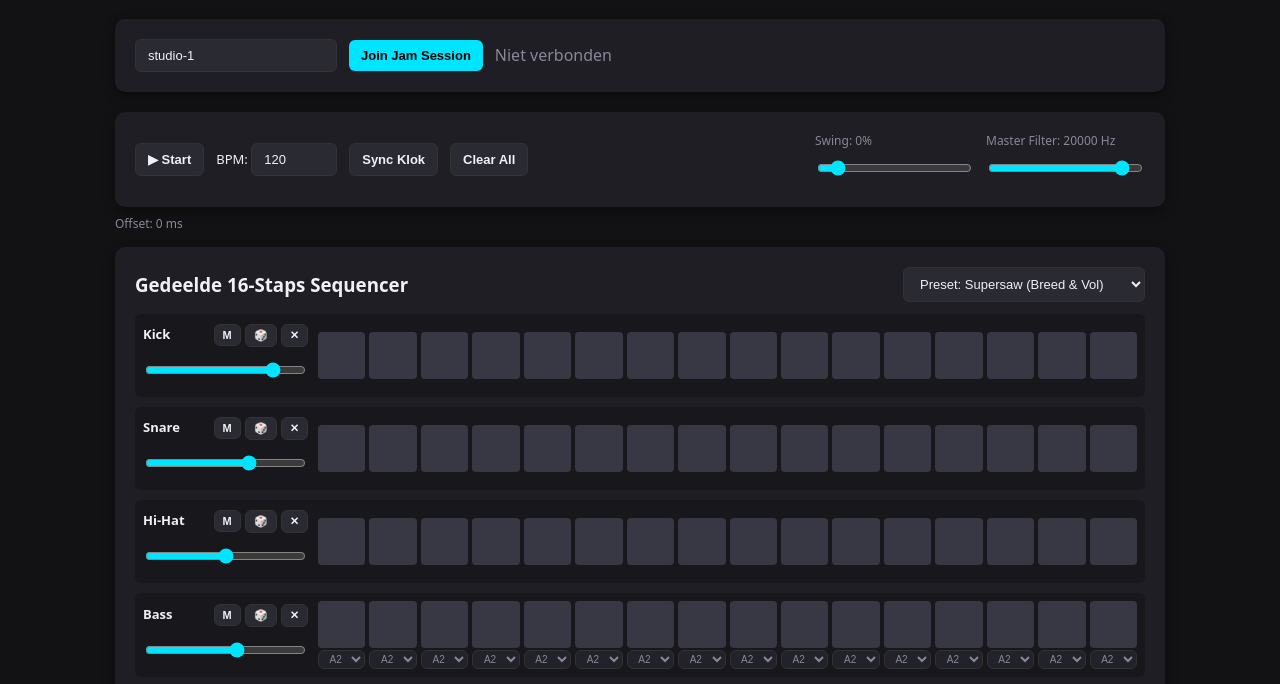
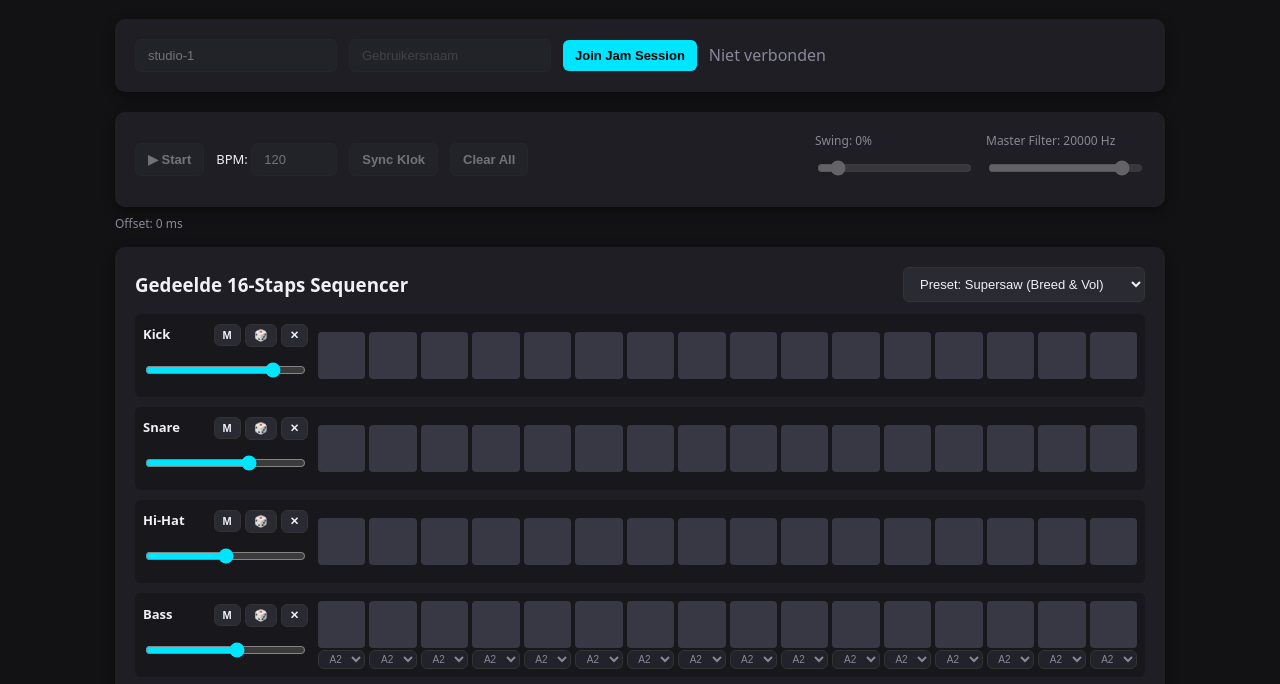
Before and after one commit to LucaD-2469191/p2p-jam-studio-NDA, a website: page public/index.html in a window 1280 px wide. Both pictures are taken after a click on the button "Join Jam Session". Shown: the part 87-771 px from the top of the page. Drawn offline with Linux system fonts and the light colour scheme.

Commit message:
add: aanmaken WS, disablen buttons onconnect + logging voor troubleshooting

```diff
--- a/public/app.js
+++ b/public/app.js
@@ -1,4 +1,4 @@
-const userId = 'user-' + Math.random().toString(36).substring(2, 7);
+let userId = null;
 let ws = null;
 const peers = new Map();
 
@@ -216,8 +216,39 @@ const rtcConfig = { iceServers: [{ urls: 'stun:stun.l.google.com:19302' }] };
 document.getElementById('joinBtn').onclick = () => {
   if (audioCtx.state === 'suspended') audioCtx.resume();
   const room = document.getElementById('roomInput').value.trim();
-  if (!room) return;
+  if (!room) {
+    console.warn('[Join] Geen room naam ingevuld');
+    return;
+  }
+  userId = document.getElementById('userInput').value.trim();
+  if (!userId) {
+    userId = 'user-' + Math.random().toString(36).substring(2, 7)
+    console.log(`[Join] Geen gebruikersnaam ingegeven, is nu ${userId}`)
+  }
 
+  document.getElementById('roomInput').disabled = true;
+  document.getElementById('userInput').disabled = true;
+
+  const protocol = window.location.protocol === 'https:' ? 'wss:' : 'ws:';
+  const wsUrl = `${protocol}//${window.location.host}`;
+  console.log(`[WS] Verbinden met signaling server op ${wsUrl}...`)
+  ws = new WebSocket(wsUrl);
+
+  ws.onopen = () => {
+    console.log(`[WS] Verbonden! Join bericht sturen voor room "${room}" als ${userId}`)
+    ws.send(JSON.stringify({ type: 'join', room, userId}));
+    document.getElementById('statusText').textContent = `Verbonden als ${userId} in kamer "${room}"`;
+    document.getElementById('joinBtn').disabled = true;
+    ['playBtn', 'bpmInput', 'syncClockBtn', 'clearAllBtn', 'swingSlider', 'filterSlider'].forEach(id => {
+      document.getElementById(id).disabled = false;
+    });
+  };
+  ws.onerror = (err) => {
+    console.error('[WS] WebSocket fout opgetreden')
+  };
+  ws.onclose = () => {
+    console.warn('[WS] Verbinding met signaling server verbroken.');
+  };
   // TODO: Open WebSocket verbinding, stuur join-bericht ({ type: 'join', room, userId }),
   // enable de UI knoppen en verwerk signaling berichten ('existing-users', 'offer', 'answer', 'ice-candidate', 'user-left').
 };
--- a/public/index.html
+++ b/public/index.html
@@ -12,27 +12,28 @@
 
     <div class="panel row">
       <input type="text" id="roomInput" value="studio-1" placeholder="Room naam">
+      <input type="text" id="userInput" value="" placeholder="Gebruikersnaam">
       <button id="joinBtn" class="primary">Join Jam Session</button>
       <span id="statusText" class="muted-text">Niet verbonden</span>
     </div>
 
     <div class="panel row row-between">
       <div class="row">
-        <button id="playBtn" enabled>▶ Start</button>
+        <button id="playBtn" disabled>▶ Start</button>
         <label class="bpm-label">
-          BPM: <input type="number" id="bpmInput" class="bpm-input" value="120" min="60" max="200" enabled>
+          BPM: <input type="number" id="bpmInput" class="bpm-input" value="120" min="60" max="200" disabled>
         </label>
-        <button id="syncClockBtn" enabled>Sync Klok</button>
-        <button id="clearAllBtn" enabled>Clear All</button>
+        <button id="syncClockBtn" disabled>Sync Klok</button>
+        <button id="clearAllBtn" disabled>Clear All</button>
       </div>
       <div class="row">
         <div class="slider-group">
           <label>Swing: <span id="swingVal">0%</span></label>
-          <input type="range" id="swingSlider" min="0" max="40" value="0" enabled>
+          <input type="range" id="swingSlider" min="0" max="40" value="0" disabled>
         </div>
         <div class="slider-group">
           <label>Master Filter: <span id="filterVal">20000 Hz</span></label>
-          <input type="range" id="filterSlider" min="150" max="20000" value="20000" enabled>
+          <input type="range" id="filterSlider" min="150" max="20000" value="20000" disabled>
         </div>
       </div>
     </div>
```
